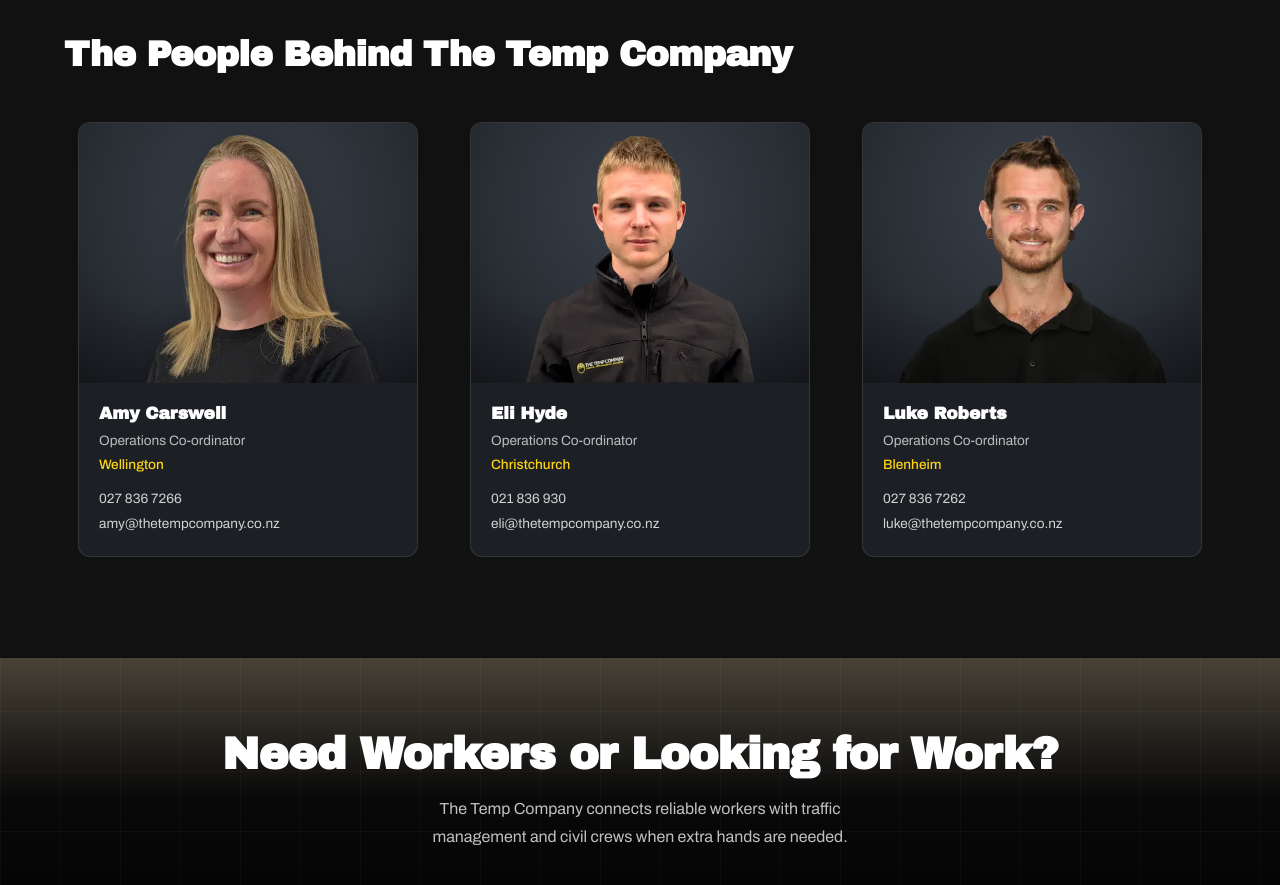
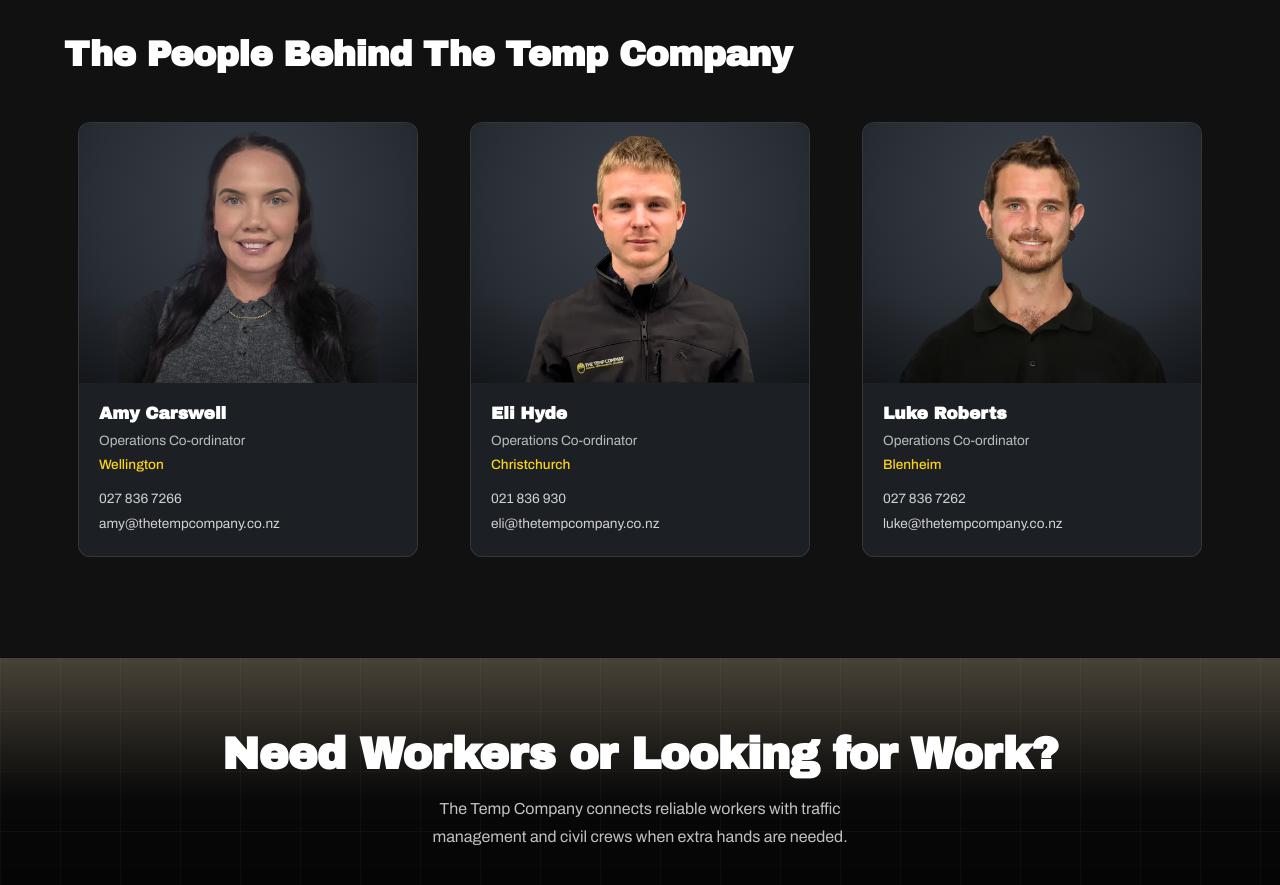
Before and after one commit to ClaudeCodeJones/temp-company-website, a Next.js app: page /about-us in a window 1280 px wide. Shown: the part 2340-3225 px from the top of the page. Built offline with nearby package versions, Linux system fonts and the light colour scheme.

Commit message:
Added Amy's image

```diff
--- a/app/about-us/page.tsx
+++ b/app/about-us/page.tsx
@@ -22,7 +22,7 @@ const strengths = [
 ]
 
 const team = [
-  { name: 'Amy Carswell', role: 'Operations Co-ordinator', location: 'Wellington', phone: '027 836 7266', phoneTel: '0278367266', email: 'amy@thetempcompany.co.nz', image: '/people/janelle_lang.webp' },
+  { name: 'Amy Carswell', role: 'Operations Co-ordinator', location: 'Wellington', phone: '027 836 7266', phoneTel: '0278367266', email: 'amy@thetempcompany.co.nz', image: '/people/amy_carswell.webp' },
   { name: 'Eli Hyde', role: 'Operations Co-ordinator', location: 'Christchurch', phone: '021 836 930', phoneTel: '021836930', email: 'eli@thetempcompany.co.nz', image: '/people/eli_hyde.webp' },
   { name: 'Luke Roberts', role: 'Operations Co-ordinator', location: 'Blenheim', phone: '027 836 7262', phoneTel: '0278367262', email: 'luke@thetempcompany.co.nz', image: '/people/luke_roberts_ttc1.webp' },
 ]
```
Also changed, not shown: public/people/amy_carswell.webp (added), public/people/janelle_lang.webp (deleted).
